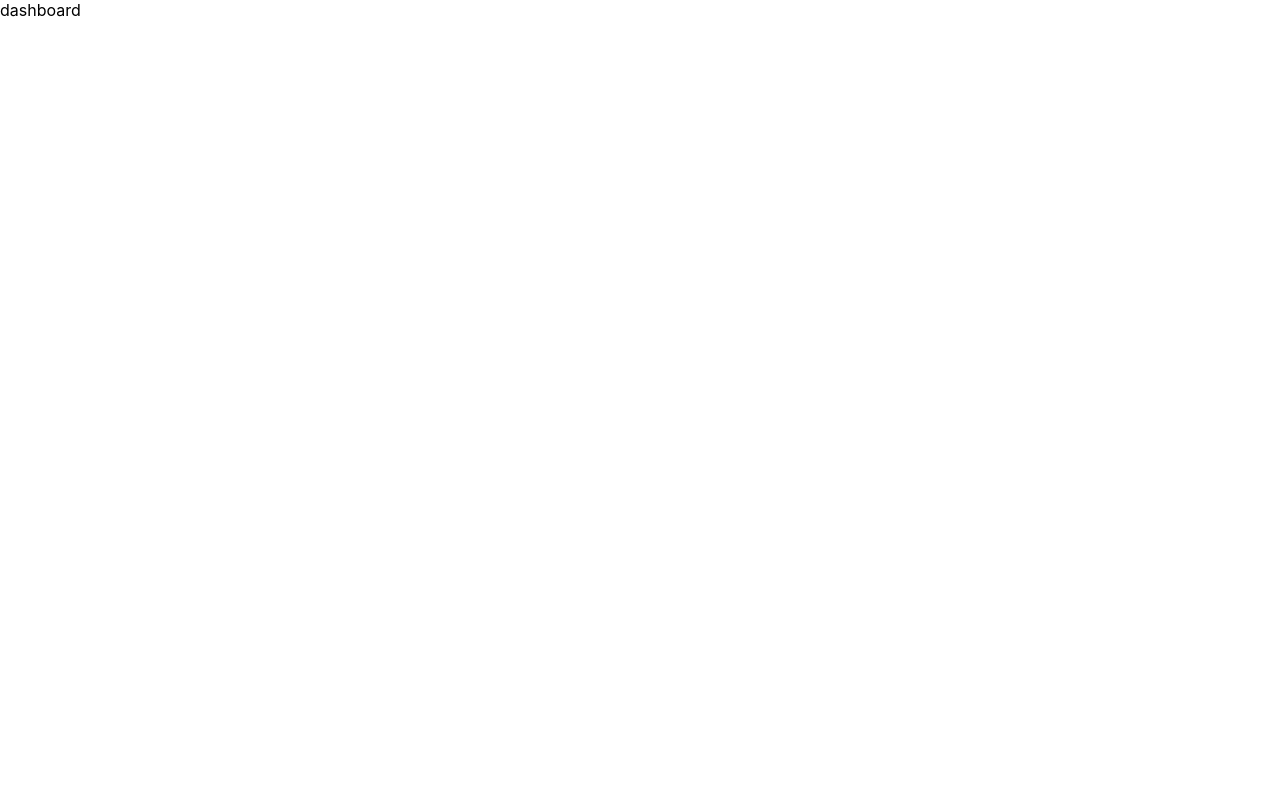
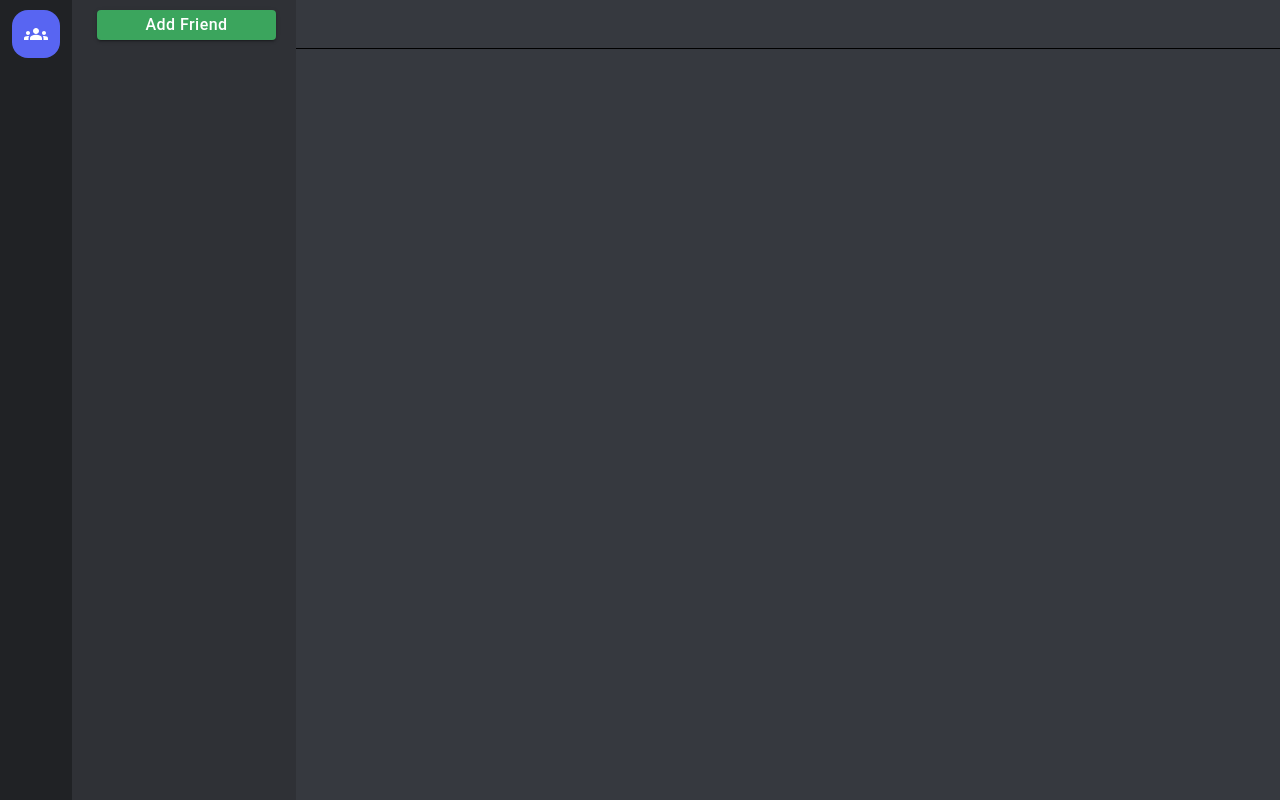
Before and after one commit to andyRamesy/discord-front-react, a React (Create React App) app: page / in a window 1280 px wide. Built offline with nearby package versions, Linux system fonts and the light colour scheme.

Commit message:
resume front

```diff
--- a/package.json
+++ b/package.json
@@ -5,6 +5,7 @@
   "dependencies": {
     "@emotion/react": "^11.10.6",
     "@emotion/styled": "^11.10.6",
+    "@mui/icons-material": "^5.14.3",
     "@mui/material": "^5.11.11",
     "@reduxjs/toolkit": "^1.9.3",
     "@testing-library/jest-dom": "^5.16.5",
--- a/src/pages/DashBoard/DashBoard.jsx
+++ b/src/pages/DashBoard/DashBoard.jsx
@@ -1,9 +1,23 @@
 import React from "react";
+import {styled} from "@mui/system"
+import SideBar from "./components/SideBar";
+import FriendsSideBar from "./components/FriendsSideBar";
+import Messenger from "./components/Messenger";
+import AppBar from "./components/AppBar";
+
+const Wrapper = styled("div")({
+    width : "100%",
+    height: "100vh",
+    display: "flex"
+})
 
 const DashBoard = () => {
-    return <div>
-       dashboard
-    </div>
+    return <Wrapper>
+       <SideBar/>
+       <FriendsSideBar/>
+       <Messenger/>
+       <AppBar/>
+    </Wrapper>
 }
 
 export default DashBoard;
--- /dev/null
+++ b/src/pages/DashBoard/components/AddFriendButton.jsx
@@ -0,0 +1,26 @@
+import React from "react";
+import CustomPrimaryButton from "../../../shared/components/CustomPrimaryButton";
+
+const additionalStyles = {
+  marginTop: "10px",
+  marginLeft: "5px",
+  width: "80%",
+  height: "30px",
+  background: "#3ba55d",
+};
+
+const AddFriendButton = () => {
+  const handleOpenAddFriendDialog = () => {};
+
+  return (
+    <>
+      <CustomPrimaryButton
+        additionalStyles={additionalStyles}
+        label="Add Friend"
+        onClick={handleOpenAddFriendDialog}
+      />
+    </>
+  );
+};
+
+export default AddFriendButton;
--- /dev/null
+++ b/src/pages/DashBoard/components/AppBar.jsx
@@ -0,0 +1,24 @@
+import React from 'react'
+import { styled } from "@mui/system";
+
+
+const MainContainer = styled("div")({
+    position: 'absolute',
+    right: '0',
+    top: '0',
+    height: '48px',
+    borderBottom: 'solid 1px black',
+    backgroundColor: '#36393f',
+    width: 'calc(100% - 326px)',
+    display: 'flex',
+    alignItems: 'center',
+    justifyContent: 'space-between',
+    padding: '0 15px'
+})
+const AppBar = () => {
+  return (
+    <MainContainer></MainContainer>
+  )
+}
+
+export default AppBar
--- /dev/null
+++ b/src/pages/DashBoard/components/FriendsSideBar.jsx
@@ -0,0 +1,22 @@
+import React from "react";
+import { styled } from "@mui/system";
+import AddFriendButton from "./AddFriendButton";
+
+const MainContainer = styled("div")({
+  width: "224px",
+  height: "100%",
+  display: "flex",
+  flexDirection: "column",
+  alignItems: "center",
+  backgroundColor: "#2F3136",
+});
+
+const FriendsSideBar = () => {
+  return (
+    <MainContainer>
+      <AddFriendButton />
+    </MainContainer>
+  );
+};
+
+export default FriendsSideBar;
--- /dev/null
+++ b/src/pages/DashBoard/components/MainPageButton.jsx
@@ -0,0 +1,26 @@
+import React from "react";
+import Button from "@mui/material/Button";
+import GroupsIcon from "@mui/icons-material/Groups";
+
+const MainPageButton = () => {
+  return (
+    <Button
+      style={{
+        width: "48px",
+        height: "48px",
+        borderRadius: "16px",
+        margin: 0,
+        padding: 0,
+        minWidth: 0,
+        minWidth: 0,
+        marginTop: "10px",
+        color: "white",
+        backgroundColor: "#5865F2",
+      }}
+    >
+      <GroupsIcon />
+    </Button>
+  );
+};
+
+export default MainPageButton;
--- /dev/null
+++ b/src/pages/DashBoard/components/Messenger.jsx
@@ -0,0 +1,17 @@
+import React from 'react'
+import { styled } from "@mui/system";
+
+
+const MainContainer = styled("div")({
+    flexGrow: 1,
+    backgroundColor: "#36393f",
+    marginTop: "48px",
+    display: "flex"
+})
+const Messenger = () => {
+  return (
+    <MainContainer></MainContainer>
+  )
+}
+
+export default Messenger
--- /dev/null
+++ b/src/pages/DashBoard/components/SideBar.jsx
@@ -0,0 +1,22 @@
+import React from "react";
+import { styled } from "@mui/system";
+import MainPageButton from "./MainPageButton";
+
+const MainContainer = styled("div")({
+  width: "72px",
+  height: "100%",
+  display: "flex",
+  flexDirection: "column",
+  alignItems: "center",
+  backgroundColor: "#202225",
+});
+
+const SideBar = () => {
+  return (
+    <MainContainer>
+      <MainPageButton />
+    </MainContainer>
+  );
+};
+
+export default SideBar;
--- a/src/store/actions/authActions.js
+++ b/src/store/actions/authActions.js
@@ -23,7 +23,7 @@
 const login = (userDetails, navigate) => {
   return async (dispatch) => {
     const response = await api.login(userDetails);
-    console.log("res login", response.err.response.data);
+    console.log("res login", response);
     if (response.error) {
       //show error msg
       dispatch(openAlertMessage(response.err.response.data))
```
Also changed, not shown: 1 other file (tests, documents, lock files or other folders).
